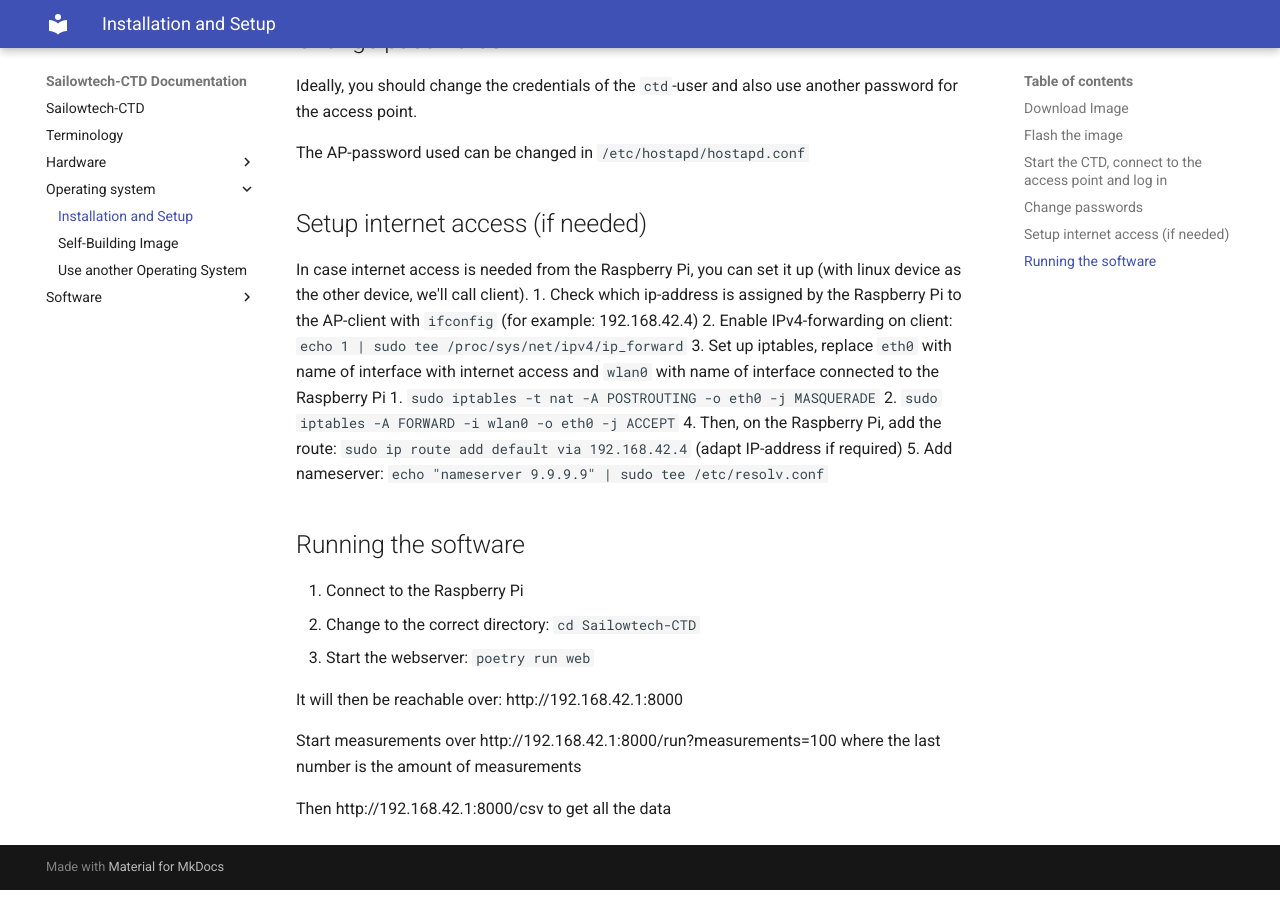
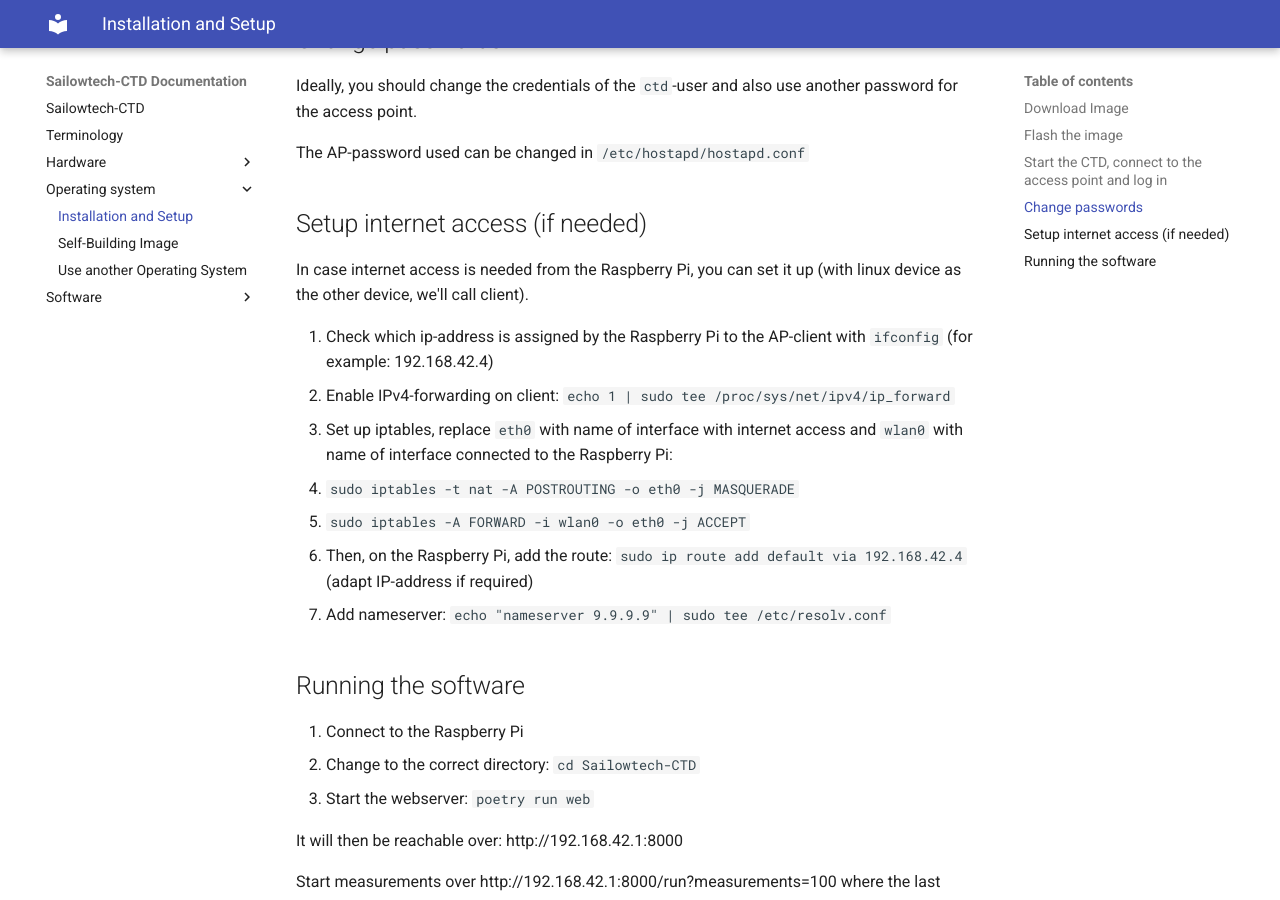
Before and after one commit to Sailowtech/Sailowtech-CTD, an MkDocs documentation site: the page built from docs/operating-system/installing.md, in a window 1280 px wide and 900 px high, scrolled down 925 px. Built offline with MkDocs 1.6.1 and Material for MkDocs 9.7.7, drawn with Linux system fonts in a browser that asks for light colours.

Commit message:
Change installation documentation

```diff
--- a/docs/operating-system/installing.md
+++ b/docs/operating-system/installing.md
@@ -32,9 +32,10 @@
 
 ## Setup internet access (if needed)
 In case internet access is needed from the Raspberry Pi, you can set it up (with linux device as the other device, we'll call client).
+
 1. Check which ip-address is assigned by the Raspberry Pi to the AP-client with `ifconfig` (for example: 192.168.42.4)
 2. Enable IPv4-forwarding on client: `echo 1 | sudo tee /proc/sys/net/ipv4/ip_forward`
-3. Set up iptables, replace `eth0` with name of interface with internet access and `wlan0` with name of interface connected to the Raspberry Pi
+3. Set up iptables, replace `eth0` with name of interface with internet access and `wlan0` with name of interface connected to the Raspberry Pi:
    1. `sudo iptables -t nat -A POSTROUTING -o eth0 -j MASQUERADE`
    2. `sudo iptables -A FORWARD -i wlan0 -o eth0 -j ACCEPT`
 4. Then, on the Raspberry Pi, add the route: `sudo ip route add default via 192.168.42.4` (adapt IP-address if required)
```
